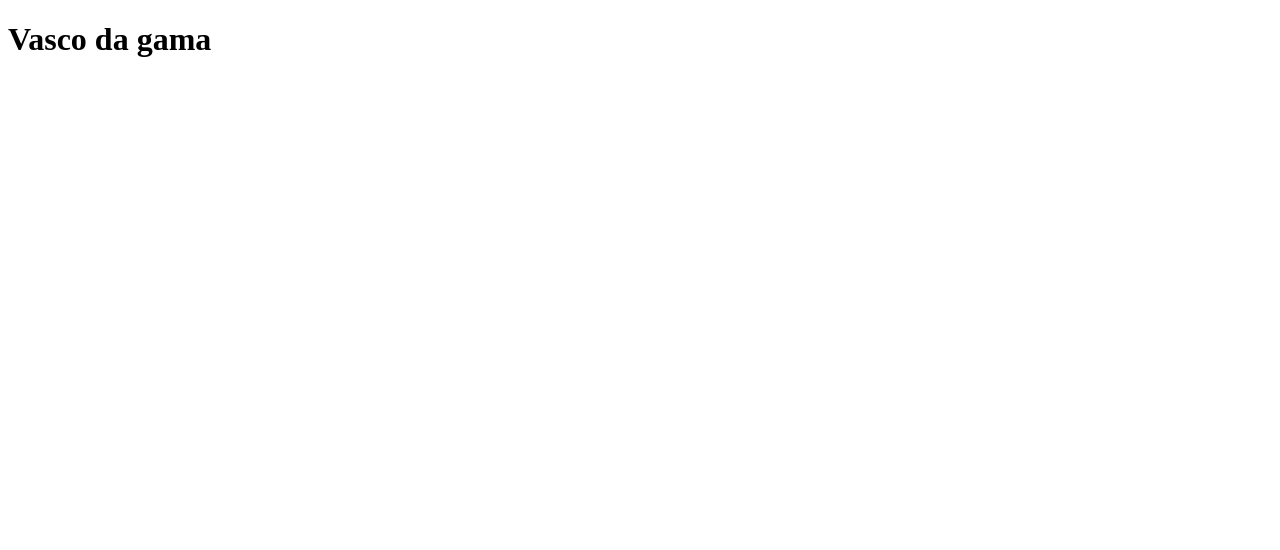
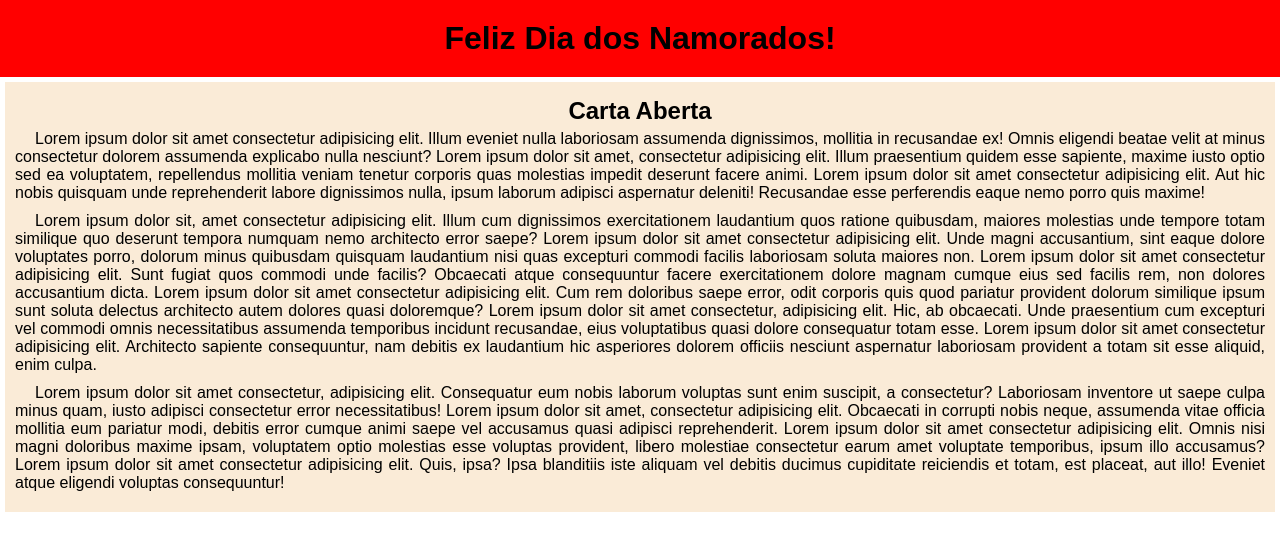
Before and after one commit to liedsondanubio/projeto-pessoal, a plain HTML site: page home.html in a window 1280 px wide. Drawn offline with Linux system fonts and the light colour scheme.

Commit message:
ajustes no home.html/CSS

```diff
--- /dev/null
+++ b/estilosHome/style.css
@@ -0,0 +1,31 @@
+@charset "UTF-8";
+
+* {
+    margin: 0px;
+    padding: 0px;
+    font-family: Arial, Helvetica, sans-serif;
+    box-sizing: border-box;
+}
+
+header {
+    text-align: center;
+    background-color: red;
+    padding: 20px;
+}
+
+main {
+    background-color: antiquewhite;
+    padding: 10px;
+    margin: 5px;
+}
+
+main  h1 {
+    text-align: center;
+    padding: 5px;
+}
+
+main p {
+    text-align: justify;
+    padding-bottom: 10px;
+    text-indent: 20px;
+}
--- a/estilosLogin/media-query.css
+++ b/estilosLogin/media-query.css
@@ -30,7 +30,7 @@
     }
 
     #form a {
-        width: 35%;
+        width: 40%;
     }
 }
 
@@ -41,6 +41,7 @@
         background-image: linear-gradient(to top, #E73800, #888C03);
     }
 
+    /* ESSA ÁREA É RESPONSÁVEL POR AJUSTAR TODA A ÁREA DO LOGIN */
     section#login {
         width: 950px;
     }
@@ -58,6 +59,6 @@
     }
 
     #form a {
-        width: 17%;
+        width: 35%;
     }
 }
--- a/home.html
+++ b/home.html
@@ -5,8 +5,29 @@
     <meta http-equiv="X-UA-Compatible" content="IE=edge">
     <meta name="viewport" content="width=device-width, initial-scale=1.0">
     <title>Document</title>
+    <link rel="stylesheet" href="estilosHome/style.css">
 </head>
 <body>
-    <h1>Vasco da gama</h1>
+    <header>
+        <h1>Feliz Dia dos Namorados!</h1>
+    </header>
+
+    <main>
+        <article>
+            <h1>Carta Aberta</h1>
+            <p>
+                Lorem ipsum dolor sit amet consectetur adipisicing elit. Illum eveniet nulla laboriosam assumenda dignissimos, mollitia in recusandae ex! Omnis eligendi beatae velit at minus consectetur dolorem assumenda explicabo nulla nesciunt? Lorem ipsum dolor sit amet, consectetur adipisicing elit. Illum praesentium quidem esse sapiente, maxime iusto optio sed ea voluptatem, repellendus mollitia veniam tenetur corporis quas molestias impedit deserunt facere animi. Lorem ipsum dolor sit amet consectetur adipisicing elit. Aut hic nobis quisquam unde reprehenderit labore dignissimos nulla, ipsum laborum adipisci aspernatur deleniti! Recusandae esse perferendis eaque nemo porro quis maxime!
+            </p>
+
+            <p>
+                Lorem ipsum dolor sit, amet consectetur adipisicing elit. Illum cum dignissimos exercitationem laudantium quos ratione quibusdam, maiores molestias unde tempore totam similique quo deserunt tempora numquam nemo architecto error saepe? Lorem ipsum dolor sit amet consectetur adipisicing elit. Unde magni accusantium, sint eaque dolore voluptates porro, dolorum minus quibusdam quisquam laudantium nisi quas excepturi commodi facilis laboriosam soluta maiores non. Lorem ipsum dolor sit amet consectetur adipisicing elit. Sunt fugiat quos commodi unde facilis? Obcaecati atque consequuntur facere exercitationem dolore magnam cumque eius sed facilis rem, non dolores accusantium dicta. Lorem ipsum dolor sit amet consectetur adipisicing elit. Cum rem doloribus saepe error, odit corporis quis quod pariatur provident dolorum similique ipsum sunt soluta delectus architecto autem dolores quasi doloremque? Lorem ipsum dolor sit amet consectetur, adipisicing elit. Hic, ab obcaecati. Unde praesentium cum excepturi vel commodi omnis necessitatibus assumenda temporibus incidunt recusandae, eius voluptatibus quasi dolore consequatur totam esse. Lorem ipsum dolor sit amet consectetur adipisicing elit. Architecto sapiente consequuntur, nam debitis ex laudantium hic asperiores dolorem officiis nesciunt aspernatur laboriosam provident a totam sit esse aliquid, enim culpa.
+            </p>
+
+            <p>
+                Lorem ipsum dolor sit amet consectetur, adipisicing elit. Consequatur eum nobis laborum voluptas sunt enim suscipit, a consectetur? Laboriosam inventore ut saepe culpa minus quam, iusto adipisci consectetur error necessitatibus! Lorem ipsum dolor sit amet, consectetur adipisicing elit. Obcaecati in corrupti nobis neque, assumenda vitae officia mollitia eum pariatur modi, debitis error cumque animi saepe vel accusamus quasi adipisci reprehenderit. Lorem ipsum dolor sit amet consectetur adipisicing elit. Omnis nisi magni doloribus maxime ipsam, voluptatem optio molestias esse voluptas provident, libero molestiae consectetur earum amet voluptate temporibus, ipsum illo accusamus? Lorem ipsum dolor sit amet consectetur adipisicing elit. Quis, ipsa? Ipsa blanditiis iste aliquam vel debitis ducimus cupiditate reiciendis et totam, est placeat, aut illo! Eveniet atque eligendi voluptas consequuntur!
+            </p>
+        </article>
+    </main>
+    <footer></footer>
 </body>
 </html>
```
Also changed, not shown: estilosLogin/style.css (+10 -0 lines), index.html (+3 -2 lines).
